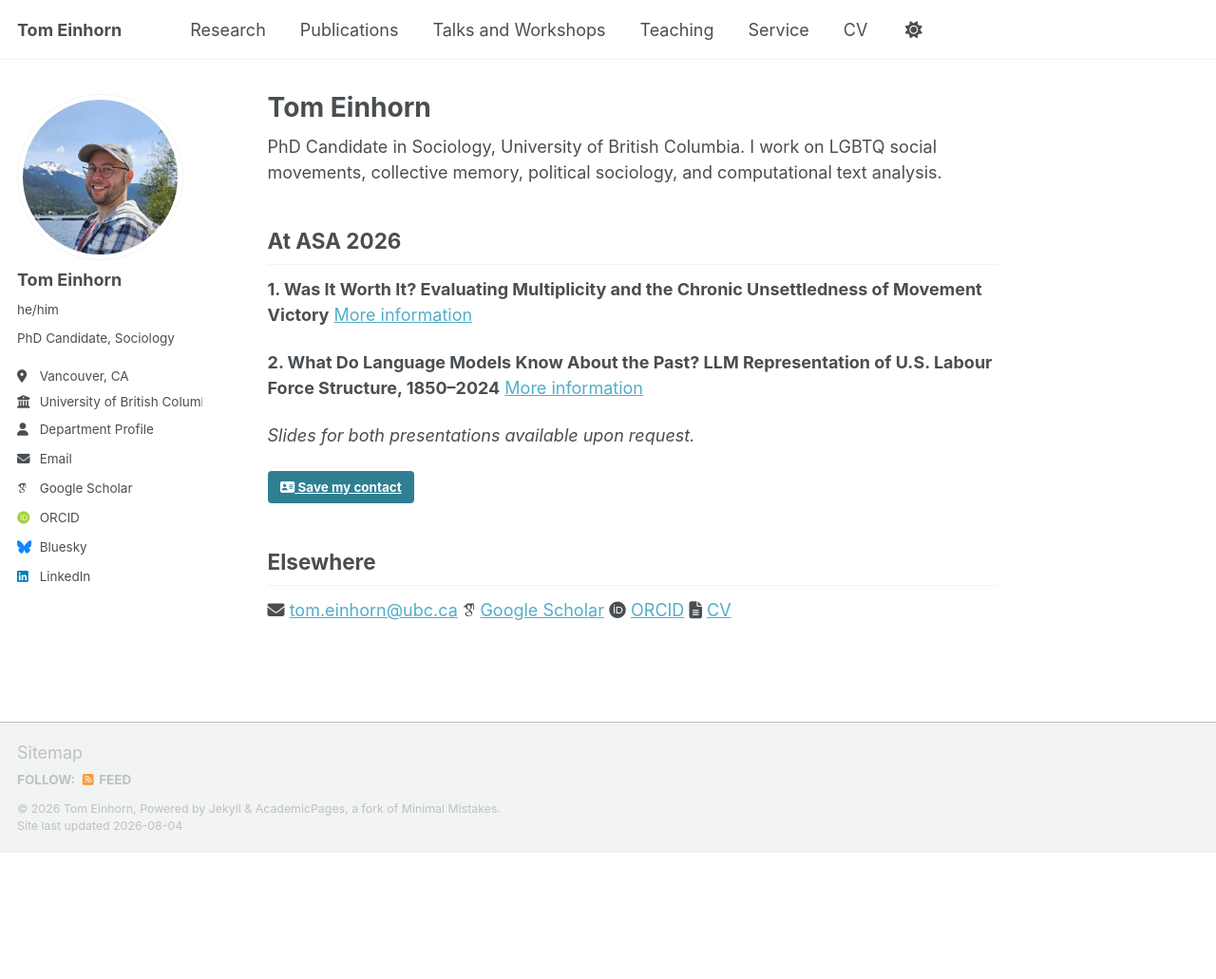
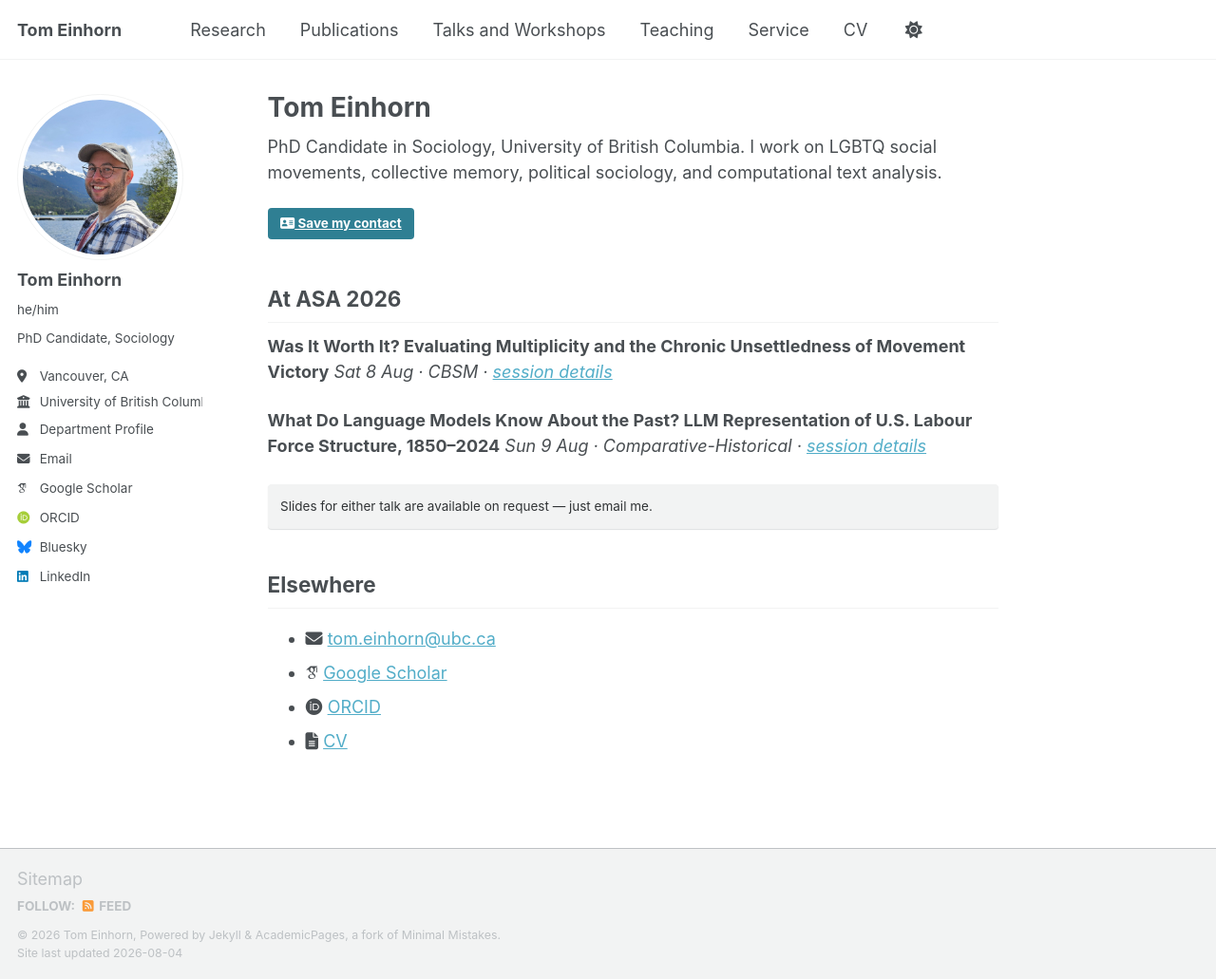
Before and after one commit to TomEinhorn/tomeinhorn.github.io, a Jekyll site: the page built from _pages/conference.md, in a window 1280 px wide and 1031 px high. Shown: the whole window at 95% size. Built offline with Jekyll 4.4.1, drawn with Linux system fonts in a browser that asks for light colours; some web fonts are replaced; a script bundle is joined from its source files by our own code; library files that are not in the unit come from our copies.

Commit message:
Revise ASA 2026 sessions and contact details
Updated session titles and details for ASA 2026. Revised contact information presentation.

```diff
--- a/_pages/conference.md
+++ b/_pages/conference.md
@@ -10,21 +11,22 @@ PhD Candidate in Sociology, University of British Columbia.
 I work on LGBTQ social movements, collective memory, political
 sociology, and computational text analysis.
 
+[<i class="fas fa-address-card" aria-hidden="true"></i> Save my contact](/files/tom-einhorn.vcf){: .btn .btn--primary}
+
 ## At ASA 2026
 
-**1. Was It Worth It? Evaluating Multiplicity and the Chronic
-Unsettledness of Movement Victory** [More information](/talks/2026-08-09-ASA-CBSM)
+**Was It Worth It? Evaluating Multiplicity and the Chronic Unsettledness of Movement Victory**
+*Sat 8 Aug · CBSM · [session details](/talks/2026-08-09-ASA-CBSM)*
 
-**2. What Do Language Models Know About the Past? LLM Representation of U.S. Labour Force Structure, 1850–2024** [More information](/talks/2026-08-08-ASA-Comp-Hist)
+**What Do Language Models Know About the Past? LLM Representation of U.S. Labour Force Structure, 1850–2024**
+*Sun 9 Aug · Comparative-Historical · [session details](/talks/2026-08-08-ASA-Comp-Hist)*
 
-*Slides for both presentations available upon request.*
-
-<a href="/files/tom-einhorn.vcf" class="btn btn--primary">
-<i class="fas fa-address-card"></i> Save my contact</a>
+Slides for either talk are available on request — just email me.
+{: .notice}
 
 ## Elsewhere
 
-<i class="fas fa-envelope"></i> [tom.einhorn@ubc.ca](mailto:tom.einhorn@ubc.ca)
-<i class="ai ai-google-scholar"></i> [Google Scholar](https://scholar.google.com/citations?user=PRIgkT0AAAAJ&hl=en)
-<i class="ai ai-orcid"></i> [ORCID](https://orcid.org/0000-0002-3666-2757)
-<i class="fas fa-file-lines"></i> [CV](/cv/)
+- <i class="fas fa-envelope" aria-hidden="true"></i> [tom.einhorn@ubc.ca](mailto:tom.einhorn@ubc.ca)
+- <i class="ai ai-google-scholar" aria-hidden="true"></i> [Google Scholar](https://scholar.google.com/citations?user=PRIgkT0AAAAJ&hl=en)
+- <i class="ai ai-orcid" aria-hidden="true"></i> [ORCID](https://orcid.org/0000-0002-3666-2757)
+- <i class="fas fa-file-lines" aria-hidden="true"></i> [CV](/cv/)
```
Also changed, not shown: other parts of _pages/conference.md (+1 -0 lines).
